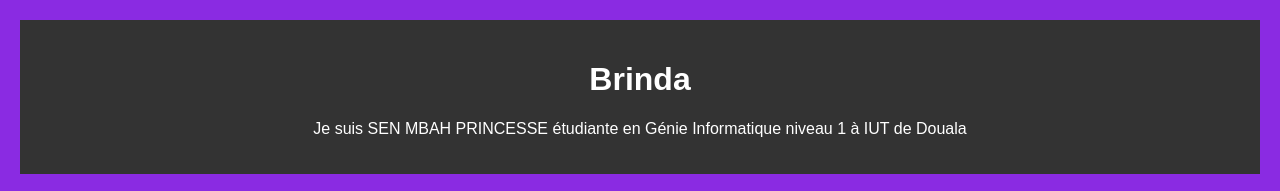
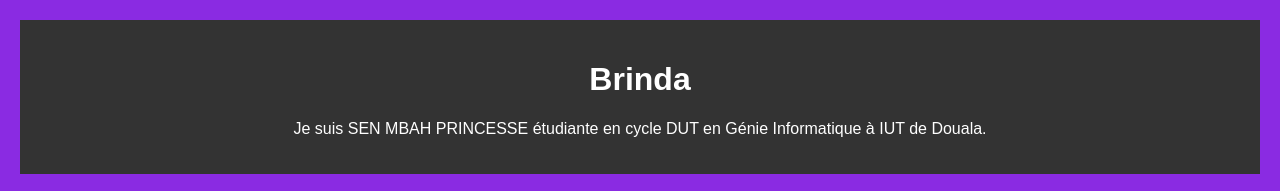
Before and after one commit to senbrinda09-tech/portfolio, a plain HTML site: page index.html in a window 1280 px wide. Shown: the top 191 px of the page. Drawn offline with Linux system fonts and the light colour scheme.

Commit message:
Fix HTML structure and content for portfolio page

```diff
--- a/index.html
+++ b/index.html
@@ -78,7 +78,7 @@
 <body>
 <header>
     <h1>Brinda</h1>
-    <p>Je suis SEN MBAH PRINCESSE étudiante en Génie Informatique niveau 1 à IUT de Douala</p>
+    <p>Je suis SEN MBAH PRINCESSE étudiante en cycle DUT en Génie Informatique à IUT de Douala.</p>
 </header>
 <center><img src="I.jpeg" alt="Photo de Brinda" ></center>
 <section>
```
